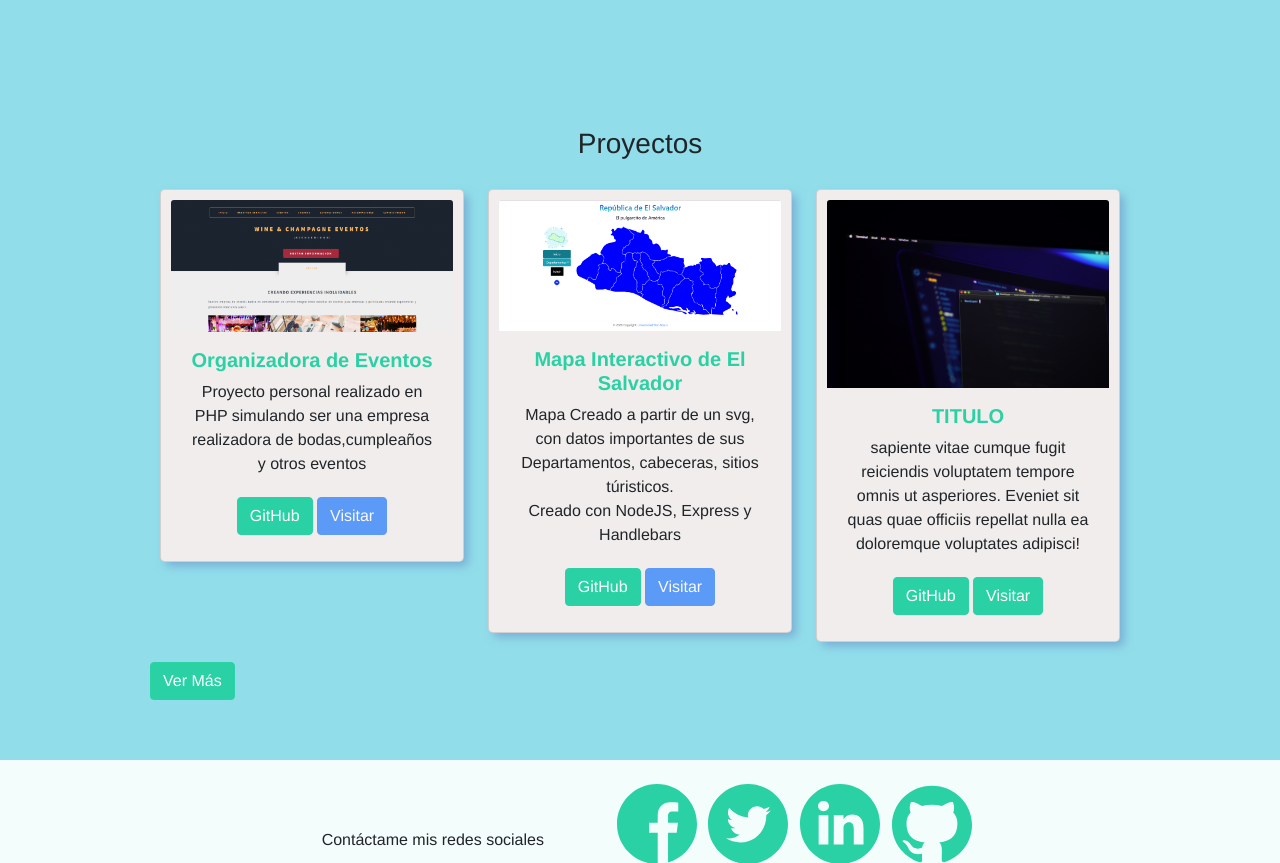
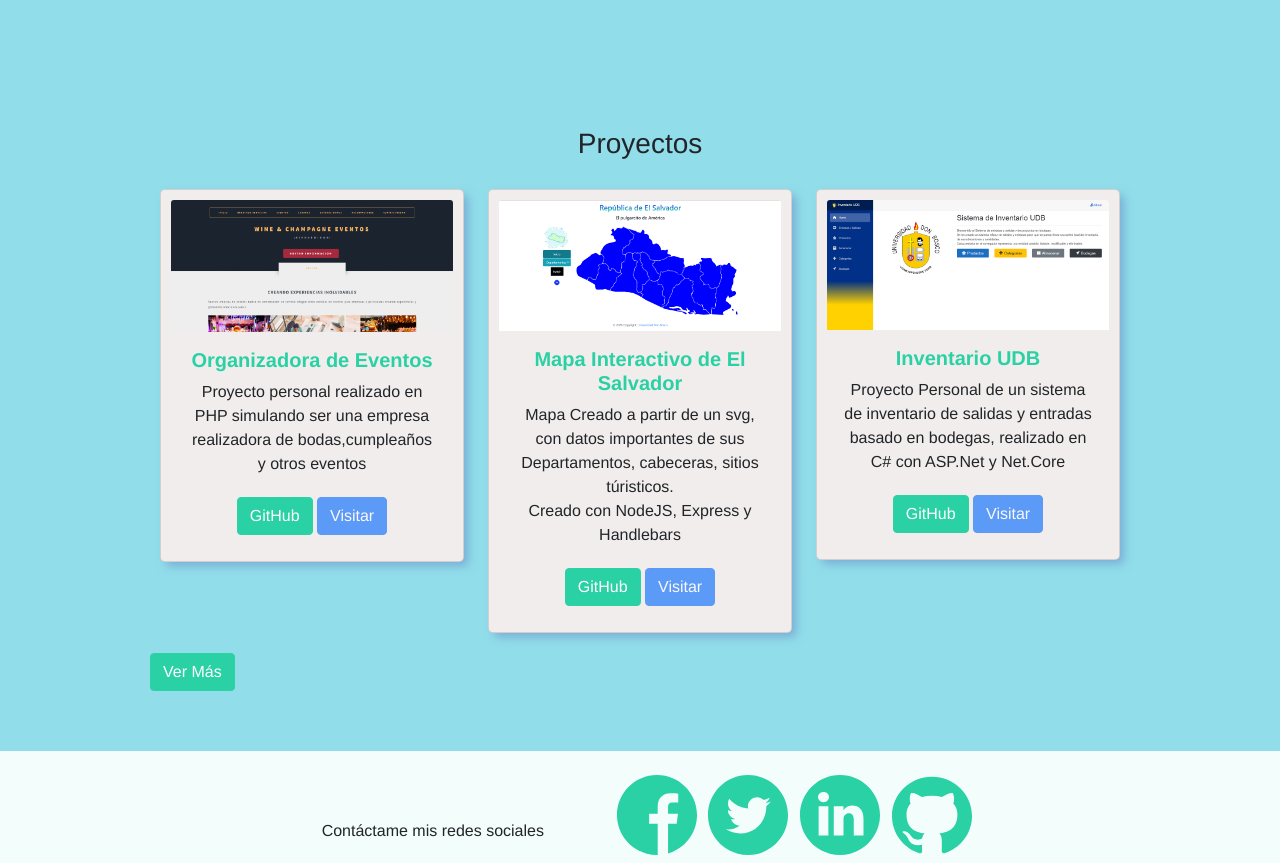
Before and after one commit to C3SC0-V4113/Portafolio-Personal, a PHP site: page / in a window 1280 px wide. Shown: the part 2960-3823 px from the top of the page. Run offline with PHP 8.4, Linux system fonts and the light colour scheme; some libraries are stand-ins or nearby versions.

Commit message:
Agregados nuevos proyectos

```diff
--- a/index.php
+++ b/index.php
@@ -374,12 +374,12 @@
 						</div>
 						<div class="col">
 							<div class="card text-center">
-								<img src="img/pc-placeholder.jpg" class="card-img-top" alt="...">
+								<img src="img/Inventario UDB.png" class="card-img-top" alt="...">
 								<div class="card-body">
-									<h5 class="card-title">TITULO</h5>
-									<p class="card-text">sapiente vitae cumque fugit reiciendis voluptatem tempore omnis ut asperiores. Eveniet sit quas quae officiis repellat nulla ea doloremque voluptates adipisci!</p>
-									<a href="#" class="btn btn-primary">GitHub</a>
-									<a href="#" class="btn btn-primary">Visitar</a>
+									<h5 class="card-title">Inventario UDB</h5>
+									<p class="card-text">Proyecto Personal de un sistema de inventario de salidas y entradas basado en bodegas, realizado en C# con ASP.Net y Net.Core</p>
+									<a href="https://github.com/C3SC0-V4113/Proyecto_DSE" class="btn btn-primary">GitHub</a>
+									<a href="#" class="btn btn-primary disabled" role="button" aria-disabled="true">Visitar</a>
 								</div>
 							</div>
 						</div>
```
Also changed, not shown: img/Inventario UDB.png (added).
